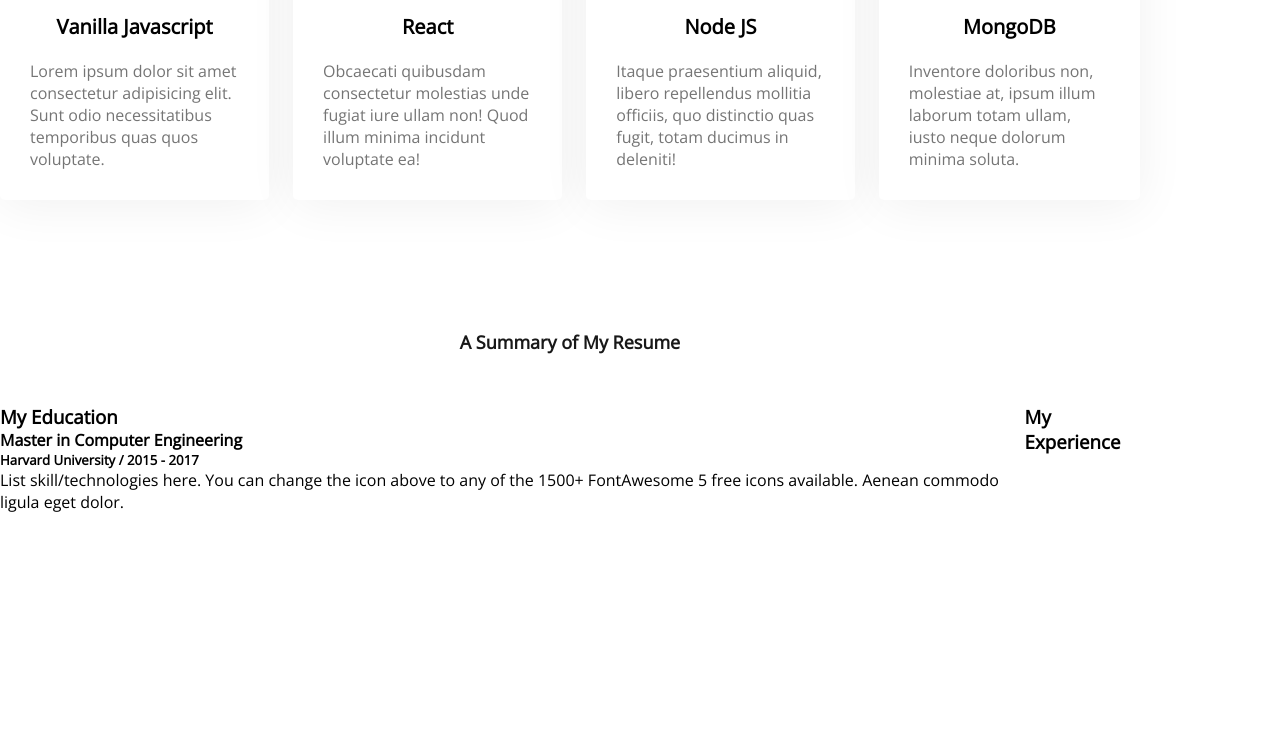
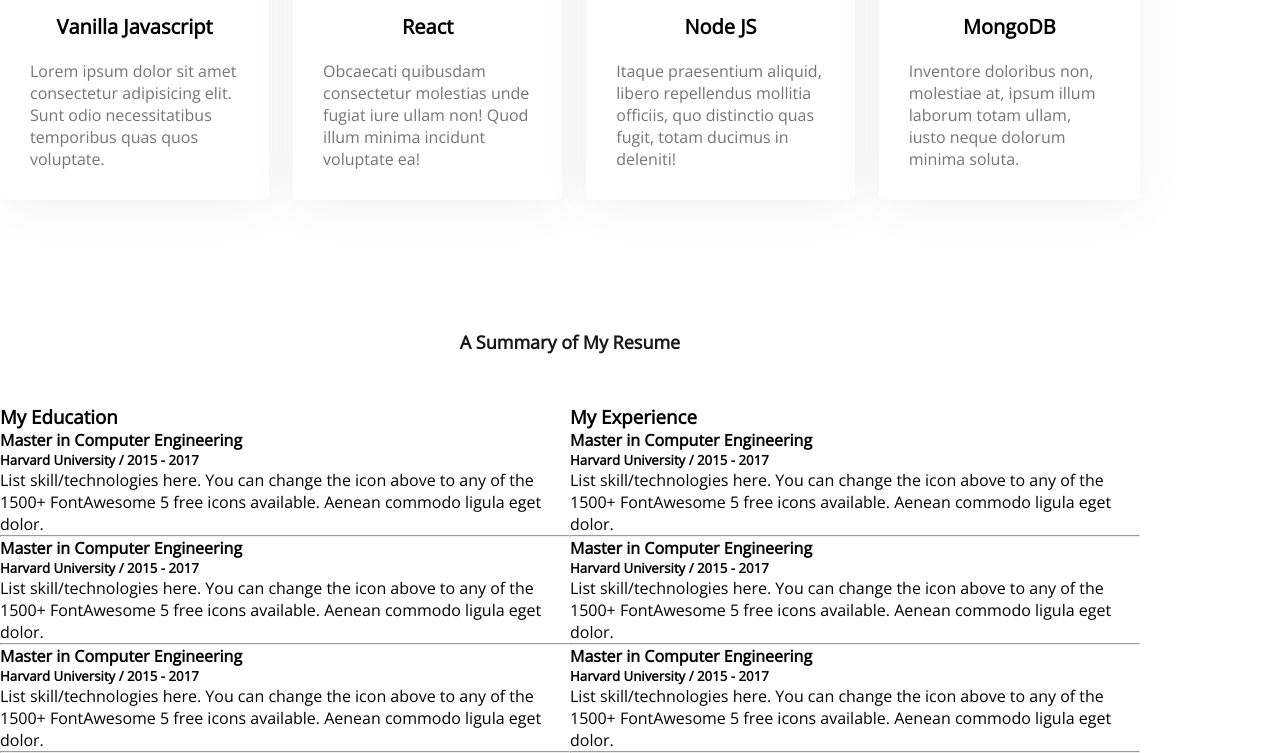
Before and after one commit to Anjuman-ara2828/developer.portfolio, a plain HTML site: page index.html in a window 1280 px wide. Shown: the part 1719-2472 px from the top of the page. Before the commit the page ends 2232 px from the top, so only its background shows below. Drawn offline with nearby package versions, Linux system fonts and the light colour scheme.

Commit message:
sub title added

```diff
--- a/index.html
+++ b/index.html
@@ -99,12 +99,47 @@
         <div class="resume item">
           <h4 class="title">Master in Computer Engineering</h4>
           <h5 class="sub-title">Harvard University / 2015 - 2017</h5>
-          <p>List skill/technologies here. You can change the icon above
+          <p class="description">List skill/technologies here. You can change the icon above
             to any of the 1500+ FontAwesome 5 free icons available. Aenean commodo ligula eget dolor.</p>
         </div>
+        <hr>
+        <div class="resume item">
+          <h4 class="title">Master in Computer Engineering</h4>
+          <h5 class="sub-title">Harvard University / 2015 - 2017</h5>
+          <p class="description">List skill/technologies here. You can change the icon above
+            to any of the 1500+ FontAwesome 5 free icons available. Aenean commodo ligula eget dolor.</p>
+        </div>
+        <hr>
+        <div class="resume item">
+          <h4 class="title">Master in Computer Engineering</h4>
+          <h5 class="sub-title">Harvard University / 2015 - 2017</h5>
+          <p class="description">List skill/technologies here. You can change the icon above
+            to any of the 1500+ FontAwesome 5 free icons available. Aenean commodo ligula eget dolor.</p>
+        </div>
+        <hr>
       </div>
       <div>
         <h3 class="resume-title">My Experience</h3>
+        <div class="resume item">
+          <h4 class="title">Master in Computer Engineering</h4>
+          <h5 class="sub-title">Harvard University / 2015 - 2017</h5>
+          <p class="description">List skill/technologies here. You can change the icon above
+            to any of the 1500+ FontAwesome 5 free icons available. Aenean commodo ligula eget dolor.</p>
+        </div>
+        <hr>
+        <div class="resume item">
+          <h4 class="title">Master in Computer Engineering</h4>
+          <h5 class="sub-title">Harvard University / 2015 - 2017</h5>
+          <p class="description">List skill/technologies here. You can change the icon above
+            to any of the 1500+ FontAwesome 5 free icons available. Aenean commodo ligula eget dolor.</p>
+        </div>
+        <hr><div class="resume item">
+          <h4 class="title">Master in Computer Engineering</h4>
+          <h5 class="sub-title">Harvard University / 2015 - 2017</h5>
+          <p class="description">List skill/technologies here. You can change the icon above
+            to any of the 1500+ FontAwesome 5 free icons available. Aenean commodo ligula eget dolor.</p>
+        </div>
+        <hr>
       </div>
      </div>
 
--- a/styles/portfolio.css
+++ b/styles/portfolio.css
@@ -144,3 +144,16 @@ padding: 30px;
  .resume-content{
     display: flex;
  }
+ .resume.title{
+    color: #474747;
+font-size: 25px;
+font-weight: 700;
+ }
+ .resume.sub-title{
+   color: #757575;
+   font-size: 20px;
+   font-weight: 600px;
+ }
+ .resume.description{
+   color: #757575;
+ }
```
